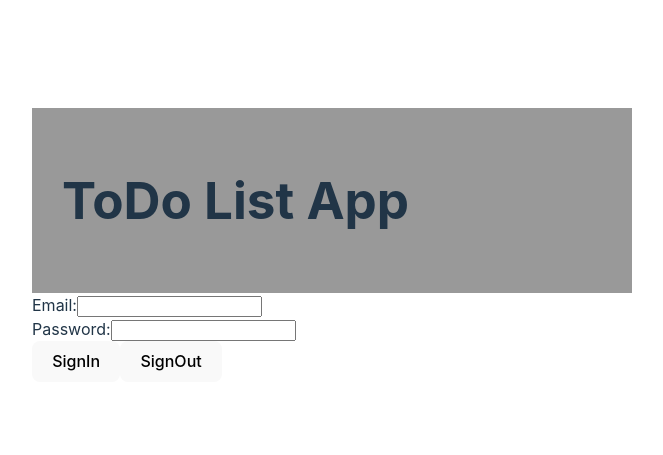
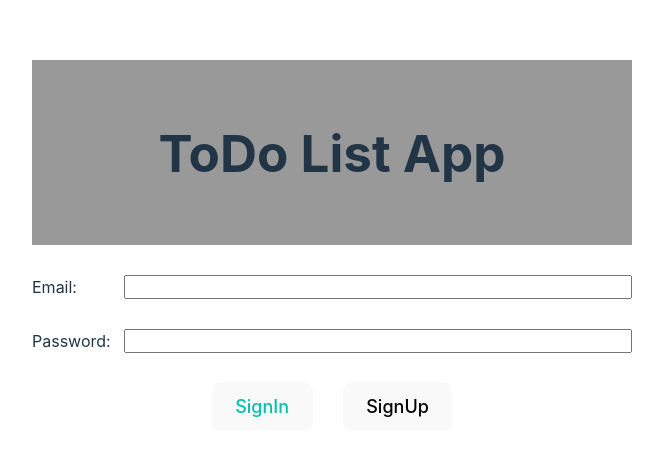
Before and after one commit to AgawaToshiki/Firebase-TodoList-app, a Vue app: page / in a window 1280 px wide. Shown: the part 155-610 px from the top of the page, without its empty margins (308-971 px from the left). Built offline with nearby package versions, Linux system fonts and the light colour scheme; no server answers.

Commit message:
ButtonのCSS修正

```diff
--- a/src/components/AddTask.vue
+++ b/src/components/AddTask.vue
@@ -1,11 +1,11 @@
 <template>
     <div class="add-task">
         <form action="">
-            <div class="new-task task-name">
+            <div class="new-task">
                 <label for="add-task">Task:</label>
                 <input type="text" v-model="newTask" id="add-task">
             </div>
-            <div class="new-task task-deadline">
+            <div class="new-task">
                 <label for="add-deadline">Deadline:</label>
                 <input type="datetime-local" v-model="newDeadline" id="add-deadline">
             </div>
@@ -134,10 +134,8 @@ import { ref, uploadBytes, deleteObject } from "firebase/storage"
         justify-content:space-between;
         margin-bottom:30px;
     }
-
-    .task-name input,
-    .task-deadline input{
-        width:500px;
+    .new-task input {
+        width: 500px;
     }
     .task-image{
         width: 100px;
--- a/src/components/AppButton.vue
+++ b/src/components/AppButton.vue
@@ -31,15 +31,15 @@
 
     /* color */
     button[data-color="red"]{
-        color:red;
+        color:#E1523D;
     }
 
     button[data-color="blue"]{
-        color:blue;
+        color:#005E54;
     }
 
     button[data-color="green"]{
-        color:green;
+        color:#04BFAD;
     }
 
 
--- a/src/components/EditTask.vue
+++ b/src/components/EditTask.vue
@@ -18,7 +18,7 @@
         <div class="side-button">
             <AppButton
                     @click="updateData(task.id)"
-                    btnColor="green"
+                    btnColor="blue"
                     btnSize="midium">
                     Update
             </AppButton>
@@ -173,6 +173,9 @@
         padding:20px;
     }
     .side-button{
+        display:flex;
+        justify-content:center;
+        column-gap:10px;
         width:50%;
         text-align:center;
         align-self:center;
--- a/src/components/Header.vue
+++ b/src/components/Header.vue
@@ -1,15 +1,14 @@
 <template>
     <div id="header">
         <h1>ToDo List App</h1>
-        <div class="signout-button">
+        <div class="signout-button" v-if="isSignedIn">
             <AppButton
-                v-if="isSignedIn"
                 @click="signOut"
-                btnSize="midium">
-                Sign Out
+                btnSize="midium"
+                btnColor="red">
+                SignOut
             </AppButton>
         </div>
-
     </div>
 
 </template>
@@ -48,7 +47,8 @@ import AppButton from "./AppButton.vue";
         display:flex;
         padding:30px;
         align-items:center;
-        justify-content:space-between;
+        justify-content:center;
+        column-gap:50px;
         background-color:#999
     }
 </style>
--- a/src/components/Login.vue
+++ b/src/components/Login.vue
@@ -1,15 +1,28 @@
 <template>
-    <div>
-        <div>
+    <div class="login">
+        <div class="login-form">
             <label for="mail">Email:</label>
             <input type="e-mail" id="mail" v-model="mailAddress" required/>
         </div>
-        <div>
+        <div class="login-form">
             <label for="password">Password:</label>
             <input type="password" id="password" v-model="password" required/>
         </div>
-        <button @click="signin">SignIn</button>
-        <button @click="signup">SignOut</button>
+        <div class="login-button">
+            <AppButton
+                @click="signIn"
+                btnSize="midium"
+                btnColor="green">
+                SignIn
+            </AppButton>
+            <AppButton
+                @click="signUp"
+                btnSize="midium">
+                SignUp
+            </AppButton>
+            <!-- <button @click="signIn">SignIn</button>
+            <button @click="signUp">SignUp</button> -->
+        </div>
     </div>
 </template>
 
@@ -17,18 +30,14 @@
 import { auth } from "./firebase"
 import { createUserWithEmailAndPassword, signInWithEmailAndPassword } from "firebase/auth"
 import util from "./util"
-
-
-
-
-
-
-
-
+import AppButton from './AppButton.vue'
 
 
 export default {
     name: 'Login',
+    components: {
+        AppButton,
+    },
     data(){
         return{
             mailAddress: '',
@@ -37,7 +46,7 @@ export default {
     },
     methods:{
 
-        signup: function(){
+        signUp: function(){
             if(!this.mailAddress || !this.password){
                 alert('新規登録するにはE-mailとPasswordを入力してください')
                 return
@@ -49,11 +58,12 @@ export default {
                 console.log('成功しました。')
             })
             .catch(function(error) {
-                alert('登録できません（' + error.message + '）');
+                const loginError = util.LoginErrorHandler(error)
+                alert(loginError.message)
             });
         },
 
-        signin: function(){
+        signIn: function(){
             if(!this.mailAddress || !this.password){
                 alert('サインインするにはE-mailとPasswordを入力してください')
                 return
@@ -74,3 +84,23 @@ export default {
     }
 }
 </script>
+
+<style scoped>
+.login {
+    margin-top: 30px;
+}
+.login-form {
+    display: flex;
+    justify-content: space-between;
+    margin-bottom: 30px;
+}
+.login-form input {
+    width: 500px;
+}
+.login-button {
+    display: flex;
+    justify-content: center;
+    align-items: center;
+    column-gap: 30px;
+}
+</style>
--- a/src/components/ViewTask.vue
+++ b/src/components/ViewTask.vue
@@ -130,6 +130,9 @@
         padding:20px;
     }
     .side-button{
+        display:flex;
+        justify-content:center;
+        column-gap:10px;
         width:50%;
         text-align:center;
         align-self:center;
--- a/src/components/util.js
+++ b/src/components/util.js
@@ -49,6 +49,9 @@ function LoginErrorHandler(error){
         }
       } else {
         // その他
+        return {
+            message: error.message
+        }
       }
 }
 
--- a/src/style.css
+++ b/src/style.css
@@ -48,7 +48,7 @@ h1 {
 
 button {
   border-radius: 8px;
-  border: 1px solid transparent;
+  border: 2px solid transparent;
   padding: 0.6em 1.2em;
   font-size: 1em;
   font-weight: 500;
@@ -58,7 +58,7 @@ button {
   transition: border-color 0.25s;
 }
 button:hover {
-  border-color: #646cff;
+  border-color: #172026;
 }
 button:focus,
 button:focus-visible {
```
